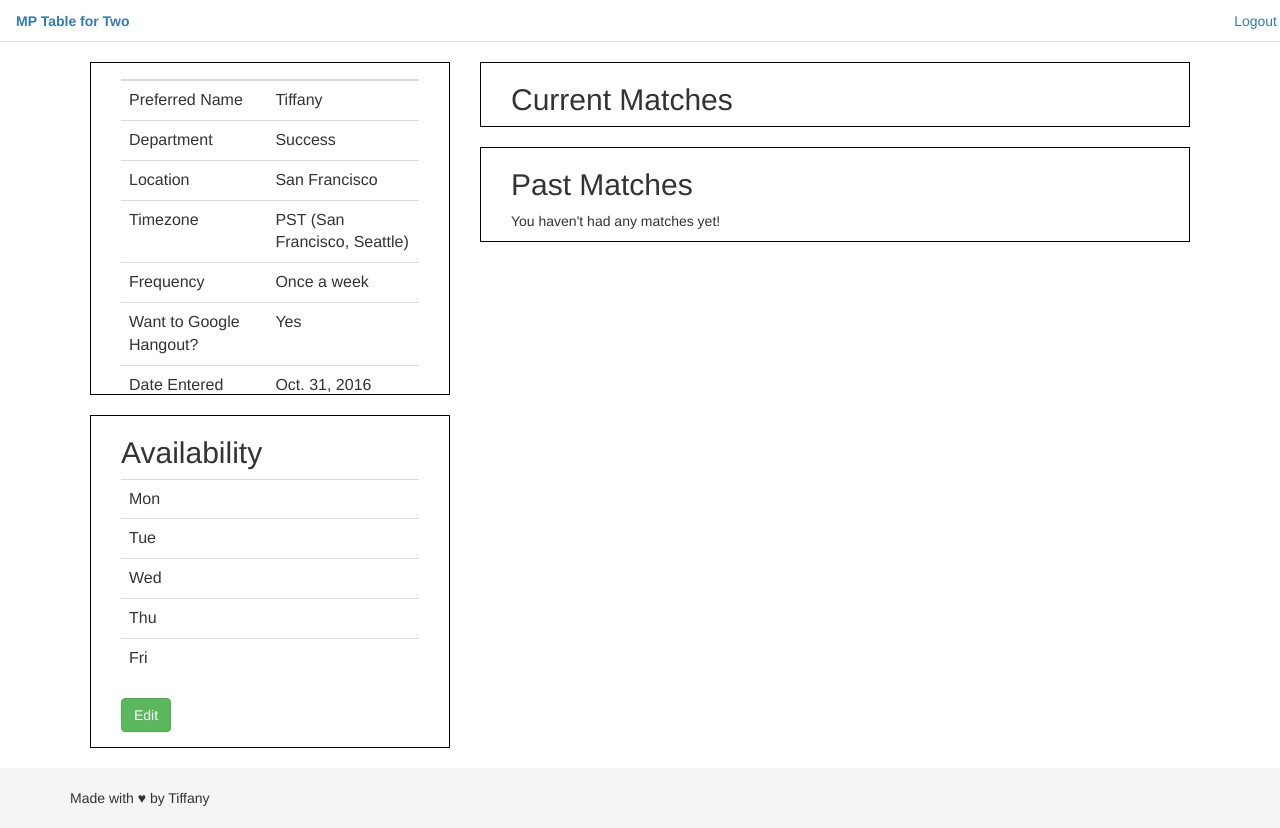
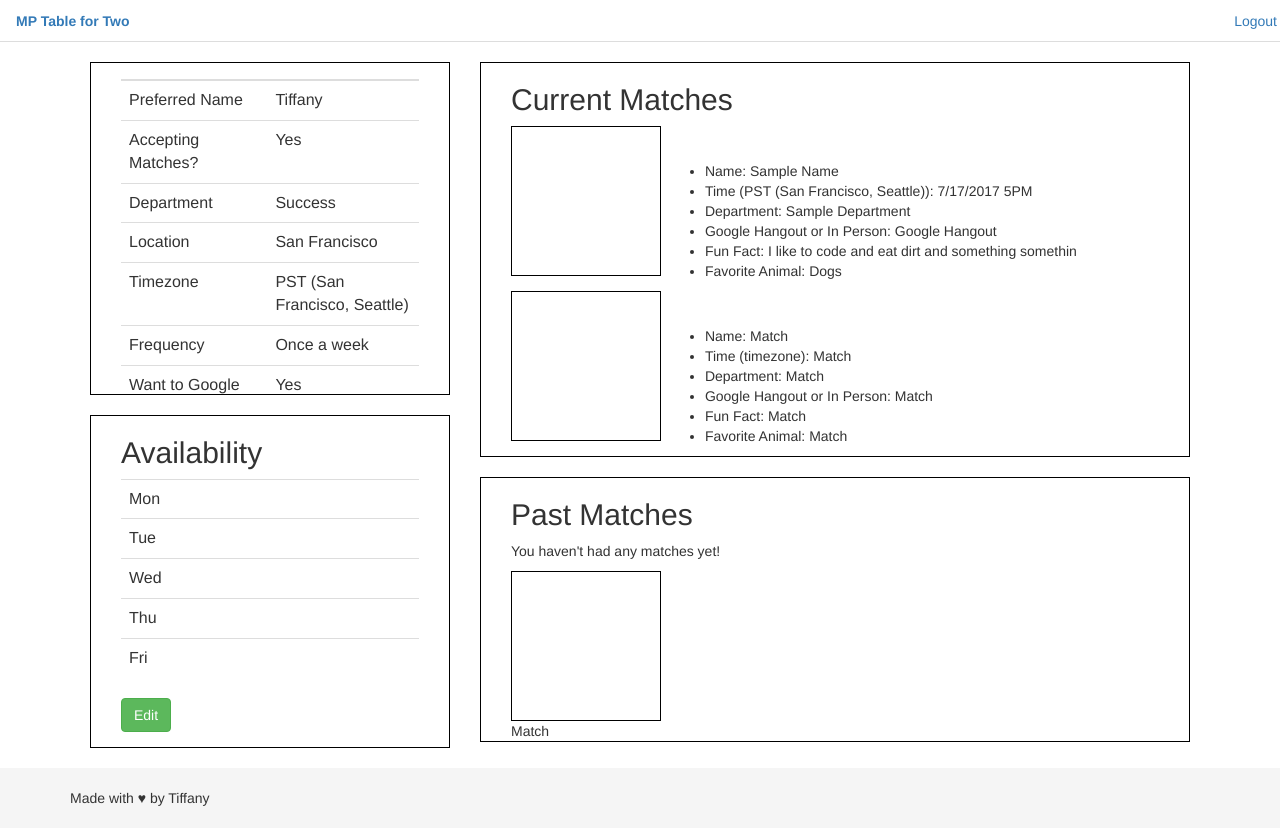
Before and after one commit to tiffanyqi/table-for-two, a Django app: page / in a window 1280 px wide. Run offline with Django 3.2, Linux system fonts and the light colour scheme; a user stored in the database is signed in; data comes from the database, SQL or seed files in the repository; both versions use the stored data as it was after the commit; data that the repository does not hold is empty; some libraries are stand-ins or nearby versions.

Commit message:
built out dummy flow

```diff
--- a/tablefor2/forms.py
+++ b/tablefor2/forms.py
@@ -48,12 +48,13 @@ class ProfileForm(forms.Form):
     preferred_name = forms.CharField(max_length=50)
     department = forms.ChoiceField(choices=DEPARTMENTS)
     location = forms.ChoiceField(choices=LOCATIONS)
+    accept_matches = forms.ChoiceField(choices=BOOLEANS, help_text="Choose 'Yes' if you are just starting!")
     timezone = forms.ChoiceField(choices=TIMEZONES, help_text='Choose the closest city in your timezone')
     google_hangout = forms.ChoiceField(choices=BOOLEANS, help_text='If you are not matched with someone in your area, would you be willing to Google Hangout?')
     frequency = forms.ChoiceField(choices=FREQUENCY, help_text='How often do you want to participate?')
     date_entered_mixpanel = forms.DateField(help_text='(MM/DD/YYYY or YYYY-MM-DD)')
-    what_is_your_favorite_animal = forms.CharField(max_length=50)
-    name_a_fun_fact_about_yourself = forms.CharField(max_length=50)
+    what_is_your_favorite_animal = forms.CharField(max_length=50, help_text='You have 50 characters!')
+    name_a_fun_fact_about_yourself = forms.CharField(max_length=50, help_text='You have 50 characters!')
 
     def clean_department(self):
         department = self.cleaned_data.get('department')
@@ -79,6 +80,12 @@ class ProfileForm(forms.Form):
             raise forms.ValidationError('Please select your Google Hangout preference.')
         return google_hangout
 
+    def clean_accept_matches(self):
+        accept_matches = self.cleaned_data.get('accept_matches')
+        if accept_matches == '--':
+            raise forms.ValidationError("Please select your matching preference. Select 'Yes' if you're just starting!")
+        return accept_matches
+
     def clean_frequency(self):
         frequency = self.cleaned_data.get('frequency')
         if frequency == '--':
--- a/tablefor2/models.py
+++ b/tablefor2/models.py
@@ -30,6 +30,7 @@ class Profile(AbstractBaseUser):
     picture_url = models.CharField(null=True, max_length=255)
     what_is_your_favorite_animal = models.CharField(null=True, max_length=50)
     name_a_fun_fact_about_yourself = models.CharField(null=True, max_length=50)
+    accept_matches = models.CharField(null=True, max_length=50)
 
     objects = UserManager()
 
--- a/tablefor2/static/css/style.css
+++ b/tablefor2/static/css/style.css
@@ -27,6 +27,15 @@ table td.highlighted {
     border: 1px solid black;
     padding: 0 30;
 }
+.profile {
+    width: 150px;
+    height: 150px;
+    border: 1px solid black;
+    display: inline-block;
+}
+.profile-info {
+    display: inline-block;
+}
 
 html {
     position: relative;
--- a/tablefor2/templates/tablefor2/index-logged-in.html
+++ b/tablefor2/templates/tablefor2/index-logged-in.html
@@ -25,6 +25,10 @@
                 <tr>
                   <td>Preferred Name</td>
                   <td>{{ profile.preferred_name }}</td>
+                </tr>
+                <tr>
+                  <td>Accepting Matches?</td>
+                  <td>{{ profile.accept_matches }}</td>
                 </tr>
                 <tr>
                   <td>Department</td>
@@ -119,7 +123,33 @@
 
             {% if not current_matches %}
               <!-- <p>You don't have any current matches yet! Sit tight, we'll have some for you shortly :)</p> -->
+              <div class="profile-container">
+                <div class="profile"></div>
+                <div class="profile-info">
+                  <ul>
+                    <li>Name: Sample Name</li>
+                    <li>Time (PST (San Francisco, Seattle)): 7/17/2017 5PM</li>
+                    <li>Department: Sample Department</li>
+                    <li>Google Hangout or In Person: Google Hangout</li>
+                    <li>Fun Fact: I like to code and eat dirt and something somethin</li>
+                    <li>Favorite Animal: Dogs</li>
+                  </ul>
+                </div>
+              </div>
 
+              <div class="profile-container">
+                <div class="profile"></div>
+                <div class="profile-info">
+                  <ul>
+                    <li>Name: Match</li>
+                    <li>Time (timezone): Match</li>
+                    <li>Department: Match</li>
+                    <li>Google Hangout or In Person: Match</li>
+                    <li>Fun Fact: Match</li>
+                    <li>Favorite Animal: Match</li>
+                  </ul>
+                </div>
+              </div>
 
             {% else %}
 
@@ -135,6 +165,10 @@
 
             {% if not past_matches %}
               <p>You haven't had any matches yet!</p>
+              <div class="profile-container">
+                <div class="profile"></div>
+                <div class="profile-name">Match</div>
+              </div>
 
             {% else %}
             <ul>{% for past_match in past_matches %}
--- a/tablefor2/views.py
+++ b/tablefor2/views.py
@@ -101,7 +101,8 @@ def edit_profile(request):
         data = {
             'preferred_name': profile.preferred_name,
             'department': profile.department,
-            'location': profile.location,
+            'accept_matches': profile.accept_matches,
+            'department': profile.department,
             'timezone': profile.timezone,
             'google_hangout': profile.google_hangout,
             'frequency': profile.frequency,
@@ -125,6 +126,7 @@ def save_profile(request):
             # save the form info to this profile
             profile.preferred_name = form.cleaned_data.get('preferred_name')
             profile.department = form.cleaned_data.get('department')
+            profile.accept_matches = form.cleaned_data.get('accept_matches')
             profile.google_hangout = form.cleaned_data.get('google_hangout')
             profile.location = form.cleaned_data.get('location')
             profile.timezone = form.cleaned_data.get('timezone')
```
Also changed, not shown: README.md, db.sqlite3, tablefor2/migrations/0026_auto_20170706_0246.py (added), tablefor2/migrations/0027_auto_20170706_0305.py (added), tablefor2/migrations/0028_auto_20170706_0310.py (added).
